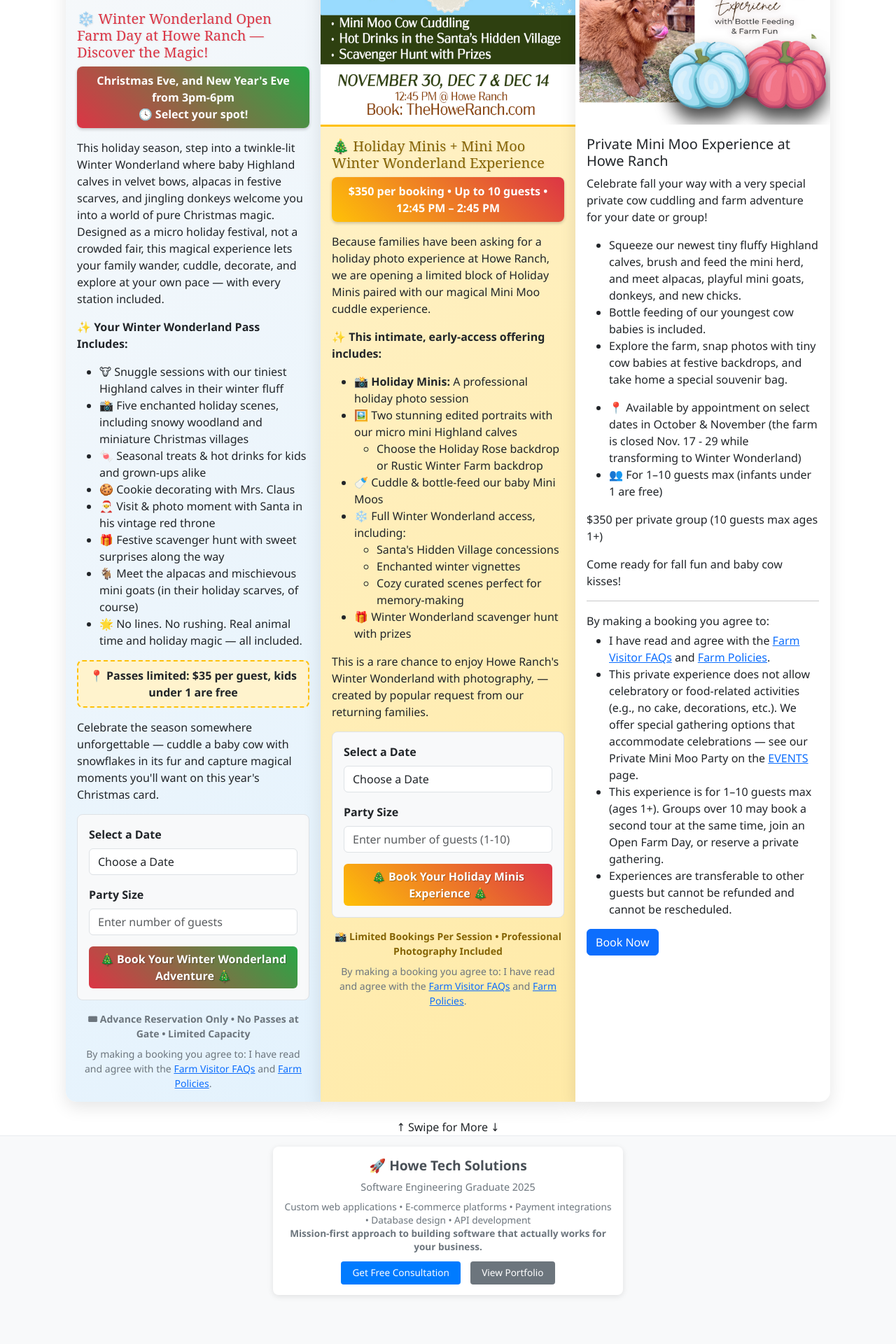
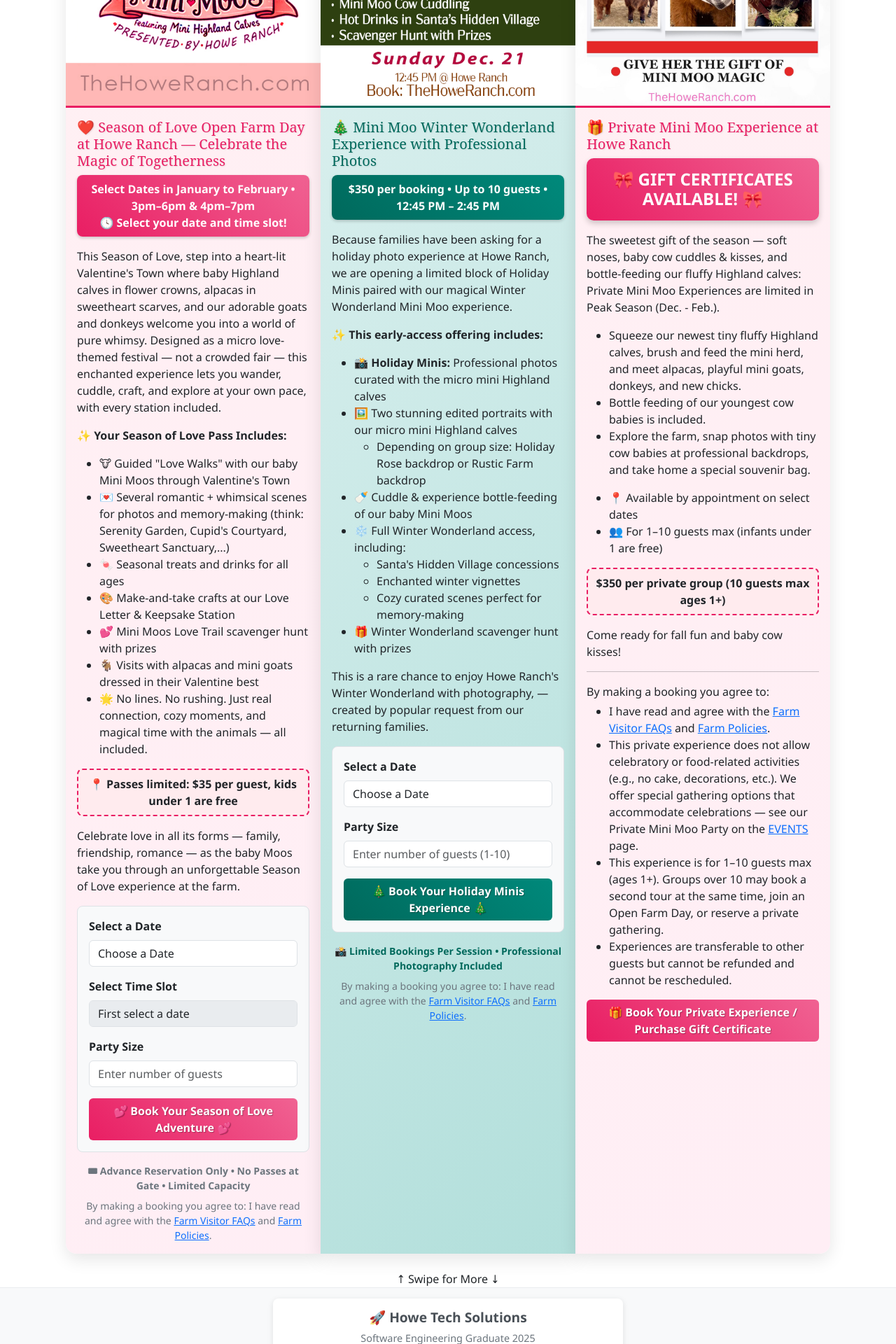
Before and after one commit to Spencer-Howe/EventSales, a Flask app: page / in a window 1280 px wide. Shown: the part 650-2570 px from the top of the page at 70% size. Before the commit the page ends 2502 px from the top, so only its background shows below. Run offline with Flask 3, Linux system fonts and the light colour scheme; some libraries are stand-ins or nearby versions; some web fonts are replaced.

Commit message:
updated all new events valentines

```diff
--- a/eventapp/templates/home.html
+++ b/eventapp/templates/home.html
@@ -12,59 +12,66 @@
     <!-- Using Bootstrap's card-group to ensure all cards are handled uniformly -->
     <div class="card-group">
 
-      <!-- Card 3: Winter Wonderland -->
-      <div class="card border-danger" style="background: linear-gradient(135deg, #f8f9fa 0%, #e3f2fd 100%);">
-        <img src="static/pic/25notimewonder.png" class="card-img-top" alt="Winter Wonderland at Howe Ranch" style="border-bottom: 3px solid #dc3545;">
+      <!-- Card 3: Season of Love Open Farm Day -->
+      <div class="card border-danger" style="background: linear-gradient(135deg, #fff0f3 0%, #ffeef5 100%);">
+        <img src="static/pic/valentinesopen.jpg" class="card-img-top" alt="Season of Love Open Farm Day at Howe Ranch" style="border-bottom: 3px solid #e91e63;">
         <div class="card-body">
-          <h5 class="card-title text-danger" style="font-family: 'serif'; text-shadow: 1px 1px 2px rgba(0,0,0,0.1);">❄️ Winter Wonderland Open Farm Day at Howe Ranch — Discover the Magic!</h5>
-          <div class="card-text text-center p-2 mb-3" style="background: linear-gradient(45deg, #dc3545, #28a745); color: white; border-radius: 8px; box-shadow: 0 2px 4px rgba(0,0,0,0.2);">
-            <strong>Christmas Eve, and New Year's Eve from 3pm-6pm</strong><br>
-            <strong>🕓 Select your spot!</strong>
+          <h5 class="card-title text-danger" style="font-family: 'serif'; text-shadow: 1px 1px 2px rgba(0,0,0,0.1); color: #e91e63 !important;">❤️ Season of Love Open Farm Day at Howe Ranch — Celebrate the Magic of Togetherness</h5>
+          <div class="card-text text-center p-2 mb-3" style="background: linear-gradient(45deg, #e91e63, #f06292); color: white; border-radius: 8px; box-shadow: 0 2px 4px rgba(0,0,0,0.2);">
+            <strong>Select Dates in January to February • 3pm–6pm & 4pm–7pm</strong><br>
+            <strong>🕓 Select your date and time slot!</strong>
           </div>
 
           <p class="card-text">
-            This holiday season, step into a twinkle-lit Winter Wonderland where baby Highland calves in velvet bows, alpacas in festive scarves, and jingling donkeys welcome you into a world of pure Christmas magic. Designed as a micro holiday festival, not a crowded fair, this magical experience lets your family wander, cuddle, decorate, and explore at your own pace — with every station included.
+            This Season of Love, step into a heart-lit Valentine's Town where baby Highland calves in flower crowns, alpacas in sweetheart scarves, and our adorable goats and donkeys welcome you into a world of pure whimsy. Designed as a micro love-themed festival — not a crowded fair — this enchanted experience lets you wander, cuddle, craft, and explore at your own pace, with every station included.
           </p>
 
           <p class="card-text">
-            <strong>✨ Your Winter Wonderland Pass Includes:</strong>
+            <strong>✨ Your Season of Love Pass Includes:</strong>
           </p>
           <ul class="card-text">
-            <li>🐮 Snuggle sessions with our tiniest Highland calves in their winter fluff</li>
-            <li>📸 Five enchanted holiday scenes, including snowy woodland and miniature Christmas villages</li>
-            <li>🍬 Seasonal treats & hot drinks for kids and grown-ups alike</li>
-            <li>🍪 Cookie decorating with Mrs. Claus</li>
-            <li>🎅 Visit & photo moment with Santa in his vintage red throne</li>
-            <li>🎁 Festive scavenger hunt with sweet surprises along the way</li>
-            <li>🐐 Meet the alpacas and mischievous mini goats (in their holiday scarves, of course)</li>
-            <li>🌟 No lines. No rushing. Real animal time and holiday magic — all included.</li>
+            <li>🐮 Guided "Love Walks" with our baby Mini Moos through Valentine's Town</li>
+            <li>💌 Several romantic + whimsical scenes for photos and memory-making (think: Serenity Garden, Cupid's Courtyard, Sweetheart Sanctuary,...)</li>
+            <li>🍬 Seasonal treats and drinks for all ages</li>
+            <li>🎨 Make-and-take crafts at our Love Letter & Keepsake Station</li>
+            <li>💕 Mini Moos Love Trail scavenger hunt with prizes</li>
+            <li>🐐 Visits with alpacas and mini goats dressed in their Valentine best</li>
+            <li>🌟 No lines. No rushing. Just real connection, cozy moments, and magical time with the animals — all included.</li>
           </ul>
 
-          <div class="text-center p-2 mb-3" style="background: #fff3cd; border-radius: 8px; border: 2px dashed #ffc107;">
+          <div class="text-center p-2 mb-3" style="background: #ffebee; border-radius: 8px; border: 2px dashed #e91e63;">
             <strong>📍 Passes limited: $35 per guest, kids under 1 are free</strong>
           </div>
 
           <p class="card-text">
-            Celebrate the season somewhere unforgettable — cuddle a baby cow with snowflakes in its fur and capture magical moments you'll want on this year's Christmas card.
+            Celebrate love in all its forms — family, friendship, romance — as the baby Moos take you through an unforgettable Season of Love experience at the farm.
           </p>
 
           <div class="border p-3 mb-3" style="background: #f8f9fa; border-radius: 8px;">
             <div class="form-group mb-3">
-              <label for="winter-event-date" class="form-label"><strong>Select a Date</strong></label>
-              <select class="form-control" id="winter-event-date" required>
+              <label for="valentine-event-date" class="form-label"><strong>Select a Date</strong></label>
+              <select class="form-control" id="valentine-event-date" required onchange="updateValentineTimeSlots()">
                 <option value="">Choose a Date</option>
-                <option value="christmas">Wednesday, December 24 (Christmas Eve)</option>
-                <option value="newyears">Wednesday, December 31 (New Year's Eve)</option>
+                <option value="valentine1">Sunday, January 11</option>
+                <option value="valentine2">Sunday, January 25</option>
+                <option value="valentine3">Sunday, February 8</option>
+                <option value="valentine4">Saturday, February 14 (Valentine's Day)</option>
               </select>
             </div>
 
+            <div class="form-group mb-3">
+              <label for="valentine-time-slot" class="form-label"><strong>Select Time Slot</strong></label>
+              <select class="form-control" id="valentine-time-slot" required disabled>
+                <option value="">First select a date</option>
+              </select>
+            </div>
 
             <div class="form-group mb-3">
-              <label for="winter-tickets" class="form-label"><strong>Party Size</strong></label>
-              <input type="number" class="form-control" id="winter-tickets" placeholder="Enter number of guests" required min="1" max="10">
+              <label for="valentine-tickets" class="form-label"><strong>Party Size</strong></label>
+              <input type="number" class="form-control" id="valentine-tickets" placeholder="Enter number of guests" required min="1" max="10">
             </div>
 
-            <button onclick="goToCheckout('winter')" class="btn btn-danger w-100" style="background: linear-gradient(45deg, #dc3545, #28a745); border: none; font-weight: bold; text-shadow: 1px 1px 1px rgba(0,0,0,0.3);">🎄 Book Your Winter Wonderland Adventure 🎄</button>
+            <button onclick="goToCheckout('valentine')" class="btn btn-danger w-100" style="background: linear-gradient(45deg, #e91e63, #f06292); border: none; font-weight: bold; text-shadow: 1px 1px 1px rgba(0,0,0,0.3);">💕 Book Your Season of Love Adventure 💕</button>
           </div>
 
           <div class="text-center small" style="color: #6c757d;">
@@ -77,28 +84,28 @@
         </div>
       </div>
 
-      <!-- Card 4: Holiday Minis Experience -->
-      <div class="card border-warning" style="background: linear-gradient(135deg, #fff3cd 0%, #ffeaa7 100%);">
-        <img src="static/pic/minis2.jpg" class="card-img-top" alt="Holiday Minis at Howe Ranch" style="border-bottom: 3px solid #ffc107;">
+      <!-- Card 4: Mini Moo Winter Wonderland Experience with Professional Photos -->
+      <div class="card border-info" style="background: linear-gradient(135deg, #e0f2f1 0%, #b2dfdb 100%);">
+        <img src="static/pic/newholidayminipic.jpg" class="card-img-top" alt="Mini Moo Winter Wonderland Experience with Professional Photos" style="border-bottom: 3px solid #00695c;">
         <div class="card-body">
-          <h5 class="card-title text-warning" style="font-family: 'serif'; text-shadow: 1px 1px 2px rgba(0,0,0,0.1); color: #856404 !important;">🎄 Holiday Minis + Mini Moo Winter Wonderland Experience</h5>
-          <div class="card-text text-center p-2 mb-3" style="background: linear-gradient(45deg, #ffc107, #dc3545); color: white; border-radius: 8px; box-shadow: 0 2px 4px rgba(0,0,0,0.2);">
+          <h5 class="card-title text-info" style="font-family: 'serif'; text-shadow: 1px 1px 2px rgba(0,0,0,0.1); color: #00695c !important;">🎄 Mini Moo Winter Wonderland Experience with Professional Photos</h5>
+          <div class="card-text text-center p-2 mb-3" style="background: linear-gradient(45deg, #00695c, #00897b); color: white; border-radius: 8px; box-shadow: 0 2px 4px rgba(0,0,0,0.2);">
             <strong>$350 per booking • Up to 10 guests • 12:45 PM – 2:45 PM</strong>
           </div>
 
           <p class="card-text">
-            Because families have been asking for a holiday photo experience at Howe Ranch, we are opening a limited block of Holiday Minis paired with our magical Mini Moo cuddle experience.
+            Because families have been asking for a holiday photo experience at Howe Ranch, we are opening a limited block of Holiday Minis paired with our magical Winter Wonderland Mini Moo experience.
           </p>
 
           <p class="card-text">
-            <strong>✨ This intimate, early-access offering includes:</strong>
+            <strong>✨ This early-access offering includes:</strong>
           </p>
           <ul class="card-text">
-            <li>📸 <strong>Holiday Minis:</strong> A professional holiday photo session</li>
+            <li>📸 <strong>Holiday Minis:</strong> Professional photos curated with the micro mini Highland calves</li>
             <li>🖼️ Two stunning edited portraits with our micro mini Highland calves
-              <ul><li>Choose the Holiday Rose backdrop or Rustic Winter Farm backdrop</li></ul>
+              <ul><li>Depending on group size: Holiday Rose backdrop or Rustic Farm backdrop</li></ul>
             </li>
-            <li>🍼 Cuddle & bottle-feed our baby Mini Moos</li>
+            <li>🍼 Cuddle & experience bottle-feeding of our baby Mini Moos</li>
             <li>❄️ Full Winter Wonderland access, including:
               <ul>
                 <li>Santa's Hidden Village concessions</li>
@@ -118,8 +125,7 @@
               <label for="holiday-event-date" class="form-label"><strong>Select a Date</strong></label>
               <select class="form-control" id="holiday-event-date" required>
                 <option value="">Choose a Date</option>
-                <option value="dec7">Sunday, December 7</option>
-                <option value="dec14">Sunday, December 14</option>
+                <option value="dec21">Saturday, December 21</option>
               </select>
             </div>
 
@@ -128,10 +134,10 @@
               <input type="number" class="form-control" id="holiday-tickets" placeholder="Enter number of guests (1-10)" required min="1" max="10">
             </div>
 
-            <button onclick="goToCheckout('holiday')" class="btn btn-warning w-100" style="background: linear-gradient(45deg, #ffc107, #dc3545); border: none; font-weight: bold; text-shadow: 1px 1px 1px rgba(0,0,0,0.3); color: white;">🎄 Book Your Holiday Minis Experience 🎄</button>
+            <button onclick="goToCheckout('holiday')" class="btn btn-info w-100" style="background: linear-gradient(45deg, #00695c, #00897b); border: none; font-weight: bold; text-shadow: 1px 1px 1px rgba(0,0,0,0.3); color: white;">🎄 Book Your Holiday Minis Experience 🎄</button>
           </div>
 
-          <div class="text-center small" style="color: #856404;">
+          <div class="text-center small" style="color: #00695c;">
             <strong>📸 Limited Bookings Per Session • Professional Photography Included</strong>
           </div>
 
@@ -142,27 +148,34 @@
       </div>
 
 <!-- Card 5: Private Mini Moo Experience -->
-<div class="card">
-  <img src="static/pic/privatemoome.jpg" class="card-img-top" alt="Private Mini Moo Experience at Howe Ranch">
+<div class="card border-danger" style="background: linear-gradient(135deg, #fff0f3 0%, #ffeef5 100%);">
+  <img src="static/pic/valentinesminimoo.jpg" class="card-img-top" alt="Private Mini Moo Experience at Howe Ranch" style="border-bottom: 3px solid #e91e63;">
   <div class="card-body">
-    <h5 class="card-title">Private Mini Moo Experience at Howe Ranch</h5>
+    <h5 class="card-title text-danger" style="font-family: 'serif'; text-shadow: 1px 1px 2px rgba(0,0,0,0.1); color: #e91e63 !important;">🎁 Private Mini Moo Experience at Howe Ranch</h5>
+
+    <div class="text-center p-3 mb-3" style="background: linear-gradient(45deg, #e91e63, #f06292); color: white; border-radius: 10px; box-shadow: 0 4px 8px rgba(0,0,0,0.2);">
+      <h4 style="margin: 0; font-weight: bold;">🎀 GIFT CERTIFICATES AVAILABLE! 🎀</h4>
+    </div>
 
     <p class="card-text">
-      Celebrate fall your way with a very special private cow cuddling and farm adventure for your date or group!
+      The sweetest gift of the season — soft noses, baby cow cuddles & kisses, and bottle-feeding our fluffy Highland calves: Private Mini Moo Experiences are limited in Peak Season (Dec. - Feb.).
     </p>
 
     <ul class="card-text">
       <li>Squeeze our newest tiny fluffy Highland calves, brush and feed the mini herd, and meet alpacas, playful mini goats, donkeys, and new chicks.</li>
       <li>Bottle feeding of our youngest cow babies is included.</li>
-      <li>Explore the farm, snap photos with tiny cow babies at festive backdrops, and take home a special souvenir bag.</li>
+      <li>Explore the farm, snap photos with tiny cow babies at professional backdrops, and take home a special souvenir bag.</li>
     </ul>
 
     <ul class="card-text">
-      <li>📍 Available by appointment on select dates in October &amp; November (the farm is closed Nov. 17 - 29 while transforming to Winter Wonderland)</li>
+      <li>📍 Available by appointment on select dates</li>
       <li>👥 For 1–10 guests max (infants under 1 are free)</li>
     </ul>
 
-    <p class="card-text">$350 per private group (10 guests max ages 1+)</p>
+    <div class="text-center p-2 mb-3" style="background: #ffebee; border-radius: 8px; border: 2px dashed #e91e63;">
+      <strong>$350 per private group (10 guests max ages 1+)</strong>
+    </div>
+
     <p class="card-text">Come ready for fall fun and baby cow kisses!</p>
 
     <hr>
@@ -175,7 +188,7 @@
       <li>Experiences are transferable to other guests but cannot be refunded and cannot be rescheduled.</li>
     </ul>
 
-    <a href="/select_tickets" class="btn btn-primary">Book Now</a>
+    <a href="/select_tickets" class="btn btn-danger w-100" style="background: linear-gradient(45deg, #e91e63, #f06292); border: none; font-weight: bold; text-shadow: 1px 1px 1px rgba(0,0,0,0.3);">🎁 Book Your Private Experience / Purchase Gift Certificate</a>
   </div>
 </div>
 
@@ -187,6 +200,30 @@
   </div>
 
 <script>
+
+function updateValentineTimeSlots() {
+    const dateValue = document.getElementById('valentine-event-date').value;
+    const timeSlotSelect = document.getElementById('valentine-time-slot');
+
+    // Clear existing options
+    timeSlotSelect.innerHTML = '';
+
+    if (dateValue) {
+        // Enable the time slot dropdown
+        timeSlotSelect.disabled = false;
+
+        // Add time slot options
+        timeSlotSelect.innerHTML = `
+            <option value="">Choose a Time Slot</option>
+            <option value="3pm">3:00 PM - 6:00 PM</option>
+            <option value="4pm">4:00 PM - 7:00 PM</option>
+        `;
+    } else {
+        // Disable the time slot dropdown
+        timeSlotSelect.disabled = true;
+        timeSlotSelect.innerHTML = '<option value="">First select a date</option>';
+    }
+}
 
 function goToCheckout(eventType) {
     let eventId, tickets;
@@ -207,25 +244,37 @@ function goToCheckout(eventType) {
             alert('Please enter the number of guests.');
             return;
         }
-    } else if (eventType === 'winter') {
-        const dateValue = document.getElementById('winter-event-date').value;
-        tickets = document.getElementById('winter-tickets').value;
+    } else if (eventType === 'valentine') {
+        const dateValue = document.getElementById('valentine-event-date').value;
+        const timeSlotValue = document.getElementById('valentine-time-slot').value;
+        tickets = document.getElementById('valentine-tickets').value;
 
-        if (!dateValue || !tickets) {
-            alert('Please select a date and enter the number of guests.');
+        if (!dateValue || !timeSlotValue || !tickets) {
+            alert('Please select a date, time slot, and enter the number of guests.');
             return;
         }
 
-        // Map dates directly to event IDs (Christmas and New Year's only have 3pm slots)
+        // Map combinations of dates and time slots to specific event IDs
         const eventMapping = {
-            'christmas': '684',
-            'newyears': '685'
+            // Sunday, January 11
+            'valentine1_3pm': '1182', // 3pm-6pm slot
+            'valentine1_4pm': '1183', // 4pm-7pm slot
+            // Sunday, January 25
+            'valentine2_3pm': '1184', // 3pm-6pm slot
+            'valentine2_4pm': '1185', // 4pm-7pm slot
+            // Sunday, February 8
+            'valentine3_3pm': '1186', // 3pm-6pm slot
+            'valentine3_4pm': '1187', // 4pm-7pm slot
+            // Friday, February 14 (Valentine's Day)
+            'valentine4_3pm': '1188', // 3pm-6pm slot
+            'valentine4_4pm': '1189'  // 4pm-7pm slot
         };
 
-        eventId = eventMapping[dateValue];
+        const eventKey = dateValue + '_' + timeSlotValue;
+        eventId = eventMapping[eventKey];
 
         if (!eventId) {
-            alert('Please select a valid date.');
+            alert('Please select a valid date and time slot.');
             return;
         }
     } else if (eventType === 'holiday') {
@@ -237,11 +286,9 @@ function goToCheckout(eventType) {
             return;
         }
 
-        // Map dates to Holiday Minis event IDs (you'll need to update these after creating events)
+        // Map dates to Holiday Minis event IDs
         const holidayEventMapping = {
-            'nov30': '945',
-            'dec7': '946',
-            'dec14': '947'
+            'dec21': '1190'
         };
 
         eventId = holidayEventMapping[dateValue];
```
Also changed, not shown: eventapp/templates/base.html (+12 -12 lines), eventapp/templates/select_tickets.html (+26 -26 lines), eventapp/static/pic/newholidayminipic.jpg (added), eventapp/static/pic/valentinesminimoo.jpg (added), eventapp/static/pic/valentinesopen.jpg (added).
